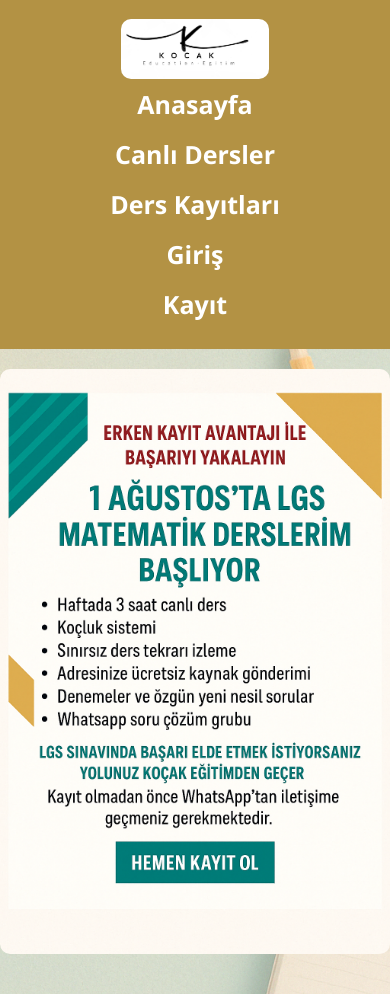
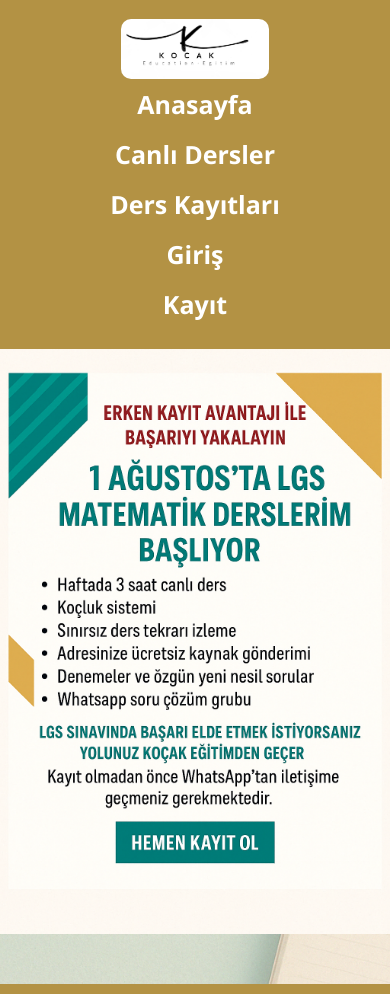
Before and after one commit to hasankck123/kocak-egitim, a Flask app: page / in a window 390 px wide. Shown: the part 102-1096 px from the top of the page. Run offline with Flask 3, Linux system fonts and the light colour scheme.

Commit message:
Afiş düzenlemesi ve responsive ayarları

```diff
--- a/static/css/style.css
+++ b/static/css/style.css
@@ -65,23 +65,19 @@
     border-radius: 10px;
 }
 
-.banner {
-    height: auto;
-    max-height: 1000px;
-    display: flex;
-    justify-content: center;
-    align-items: center;
-    margin: 20px 0;
-    border-radius: 10px;
-    overflow: hidden;
-    background-color: transparent;
-}
-
 .banner img {
     max-width: 100%;
     height: auto;
-    object-fit: contain;
-}
+    display: block;
+    margin: 0 auto;
+  }
+
+  .banner {
+    width: 100%;
+    padding-bottom: 30px; /* alt boşluk ver */
+    text-align: center;
+  }
+
 
 .ads {
     flex: 0 0 18%; /* 💻 masaüstünde yaklaşık %18 genişlik */
```
